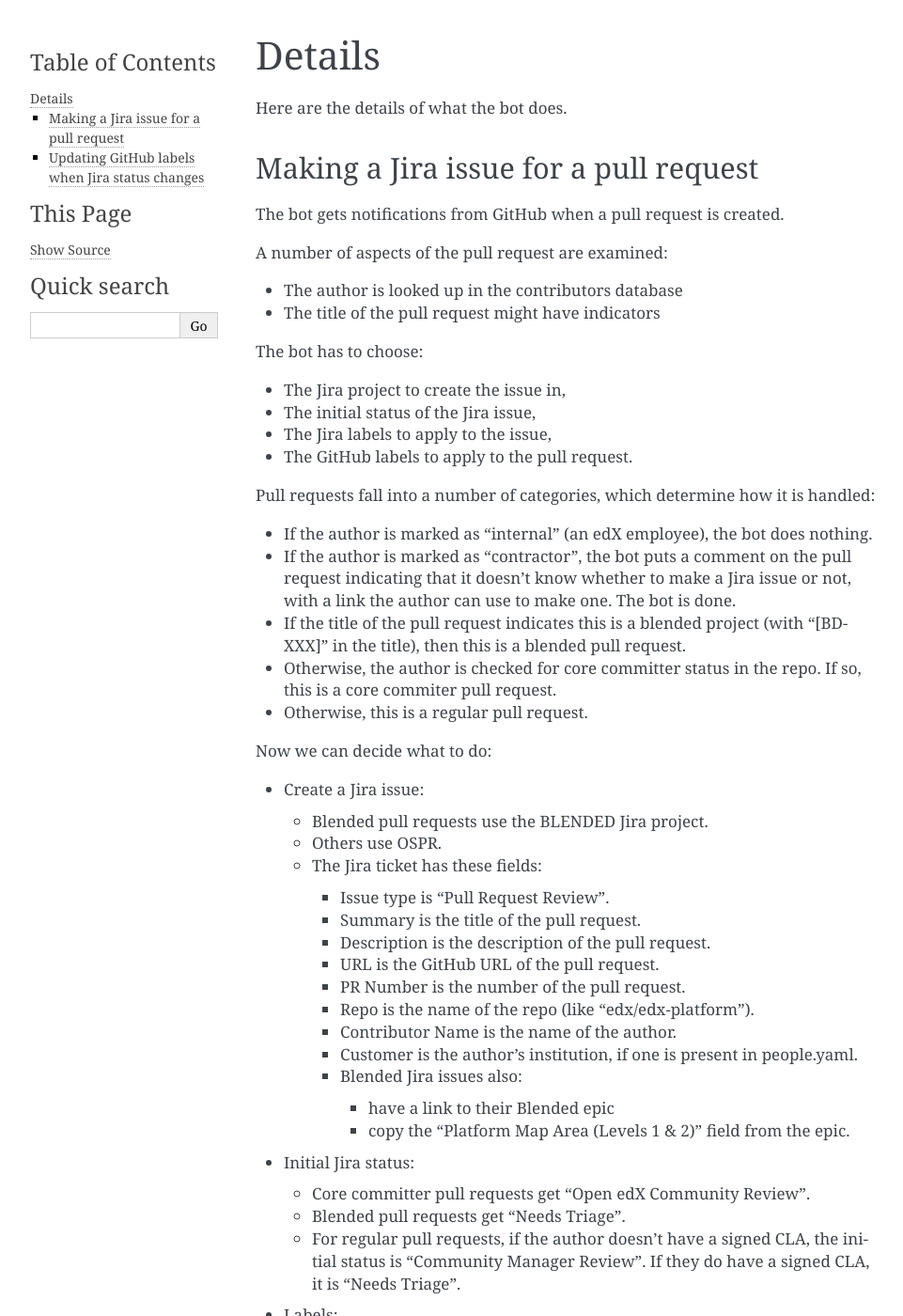
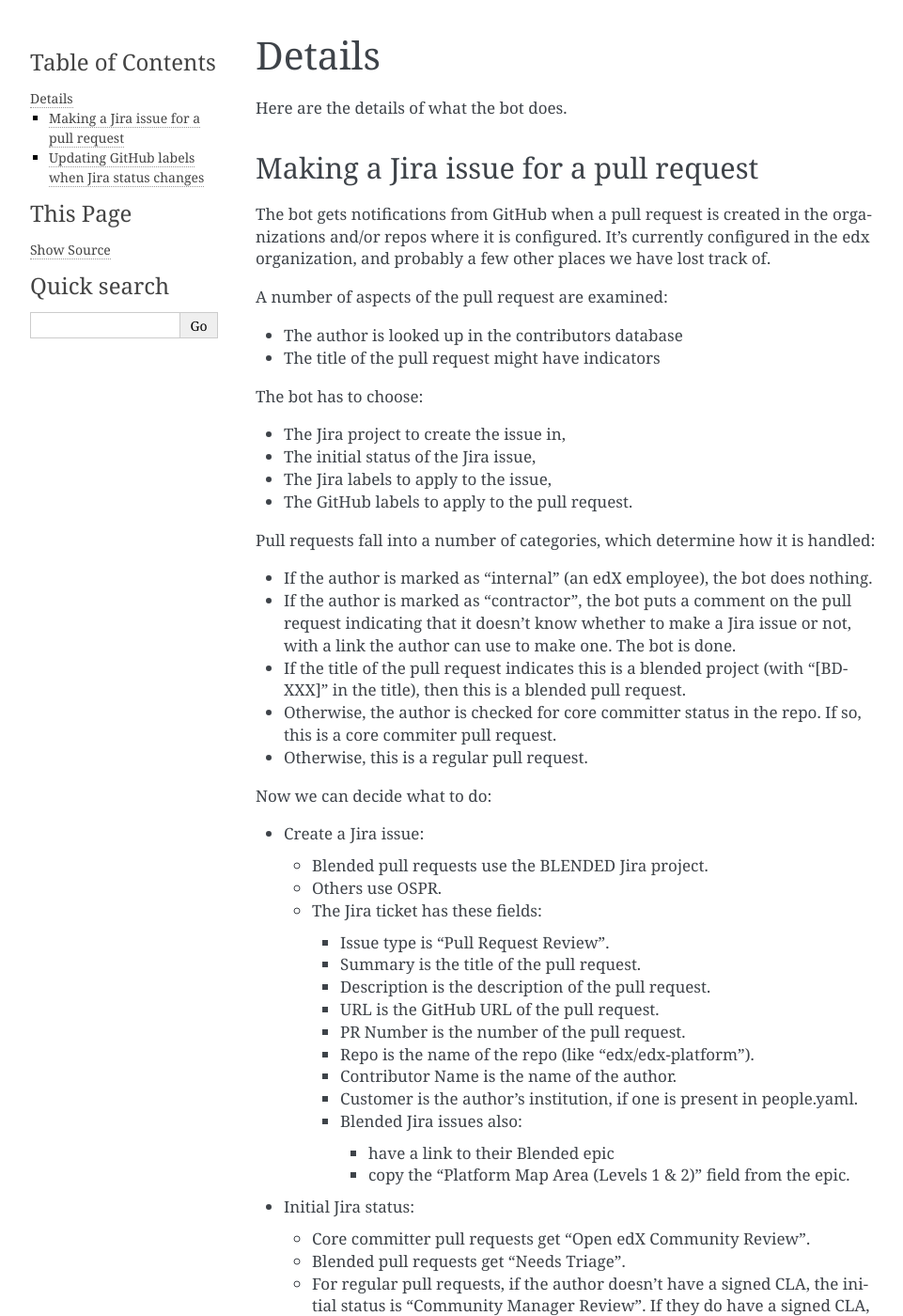
Before and after one commit to openedx/openedx-webhooks, a Sphinx documentation site: the page built from docs/details.rst, in a window 1280 px wide and 1400 px high. Shown: the whole window at 94% size, without its empty margins (148-1109 px from the left). Built offline with Sphinx 7.4.7, drawn with Linux system fonts in a browser that asks for light colours; some of the changed text lies outside the part shown.

Commit message:
A few tweaks

```diff
--- a/docs/details.rst
+++ b/docs/details.rst
@@ -8,7 +8,9 @@
 Making a Jira issue for a pull request
 --------------------------------------
 
-The bot gets notifications from GitHub when a pull request is created.
+The bot gets notifications from GitHub when a pull request is created in the
+organizations and/or repos where it is configured.  It's currently configured
+in the edx organization, and probably a few other places we have lost track of.
 
 A number of aspects of the pull request are examined:
 
```
Also changed, not shown: other parts of docs/details.rst (+2 -2 lines).
